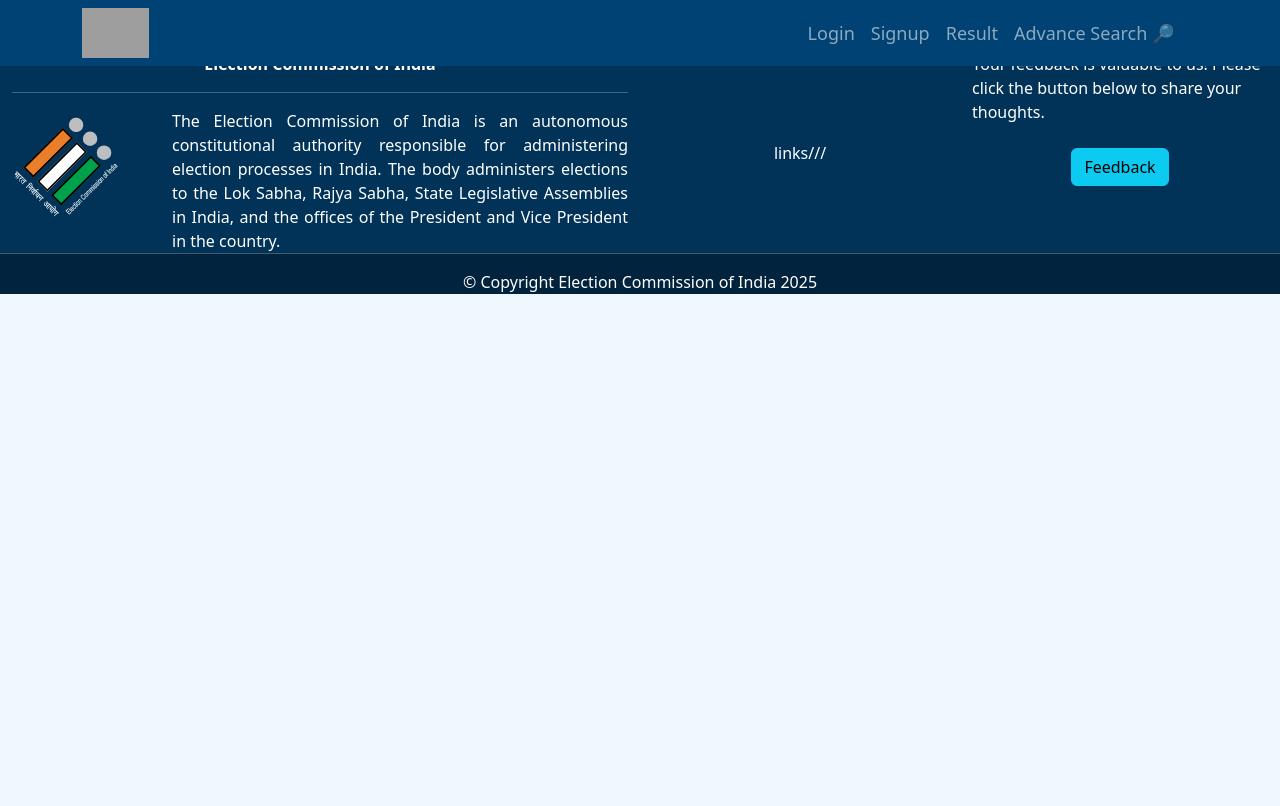
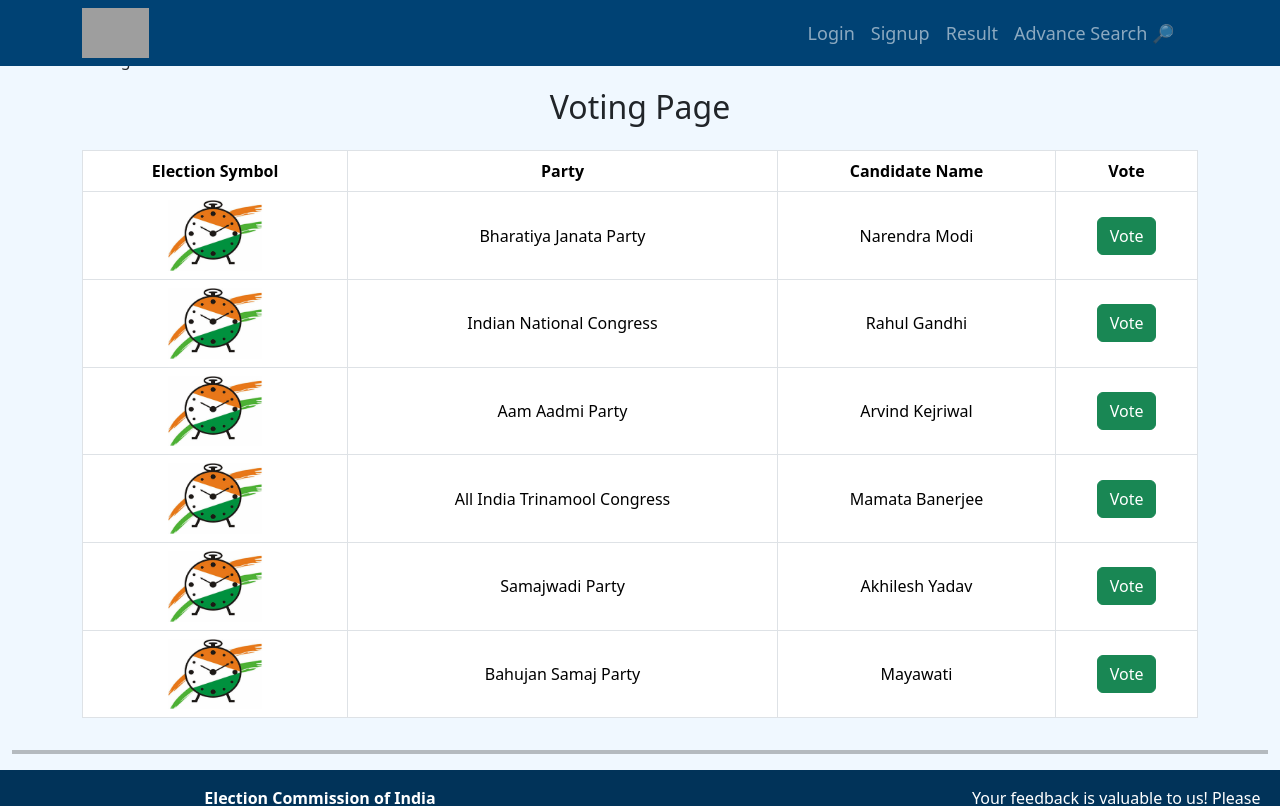
Before and after one commit to cdac-project-votingSystem/Digital-Voting-System, a React (Create React App) app in the folder voting_frontend/: page /voting in a window 1280 px wide. Shown: the top 806 px of the page. Built offline with nearby package versions, Linux system fonts and the light colour scheme; grey boxes are pictures that could not be loaded.

Commit message:
voting component added

```diff
--- a/voting_frontend/src/App.jsx
+++ b/voting_frontend/src/App.jsx
@@ -13,6 +13,7 @@
 import RegisterNewParty from "./components/RegisterPoliticalParty/RegisterNewParty.jsx";
 import Login from "./components/Login.jsx";
 import Feedback from "./components/Feedback/Feedback.jsx";
+import Voting from "./components/Voting/Voting.jsx";
 
 const App = () => {
   return (
@@ -43,6 +44,8 @@
             <Route path="/signup" element={<SignUp />} />
             <Route path="/login" element={<Login />} />
             <Route path="/feedback" element={<Feedback/>}/>
+            <Route path="/voting" element={<Voting/>}/>
+
 
 
           </Routes>
--- /dev/null
+++ b/voting_frontend/src/components/Voting/Voting.jsx
@@ -0,0 +1,72 @@
+import React from 'react'
+// import bjplogo from "../../assests/partyLogo/"
+import logo from '../../assests/partyLogo/ncp.jpg';
+
+
+function Voting() {
+    const candidates = [
+        {
+          candidateName: "Narendra Modi",
+          party: "Bharatiya Janata Party",
+          partyLogo: "/images/bjp.png",
+        },
+        {
+          candidateName: "Rahul Gandhi",
+          party: "Indian National Congress",
+          partyLogo: "/images/congress.png",
+        },
+        {
+          candidateName: "Arvind Kejriwal",
+          party: "Aam Aadmi Party",
+          partyLogo: "/images/aap.png",
+        },
+        {
+          candidateName: "Mamata Banerjee",
+          party: "All India Trinamool Congress",
+          partyLogo: "/images/aitc.png",
+        },
+        {
+          candidateName: "Akhilesh Yadav",
+          party: "Samajwadi Party",
+          partyLogo: "/images/sp.png",
+        },
+        {
+          candidateName: "Mayawati",
+          party: "Bahujan Samaj Party",
+          partyLogo: "/images/bsp.png",
+        },
+      ];
+    return (
+        <div className='container'>
+            <br /><br />
+            Voting
+            <h2 className='text-center p-3'>Voting Page</h2>
+            <div>
+                <table class="table table-bordered text-center ">
+                    <thead>
+                        <tr>
+                            <th scope="col">Election Symbol</th>
+                            <th scope="col">Party</th>
+                            <th scope="col">Candidate Name</th>
+                            <th scope="col">Vote</th>
+                        </tr>
+                    </thead>
+                    <tbody >
+                        {
+                            candidates.map(candidate => (
+                            <tr className='align-middle'>
+                                <td> <img src={logo} alt="" style={{width:"100px"}} /></td>
+                                <td>{candidate.party}</td>
+                                <td>{candidate.candidateName}</td>
+                                <td><button className='btn btn-success'>Vote</button></td>
+                            </tr>))
+                        }
+                    </tbody>
+                </table>
+            </div>
+
+        </div>
+    )
+}
+
+export default Voting
```
Also changed, not shown: voting_frontend/src/assests/bjp.jpeg (added), voting_frontend/src/assests/partyLogo/ncp.jpg (added).
